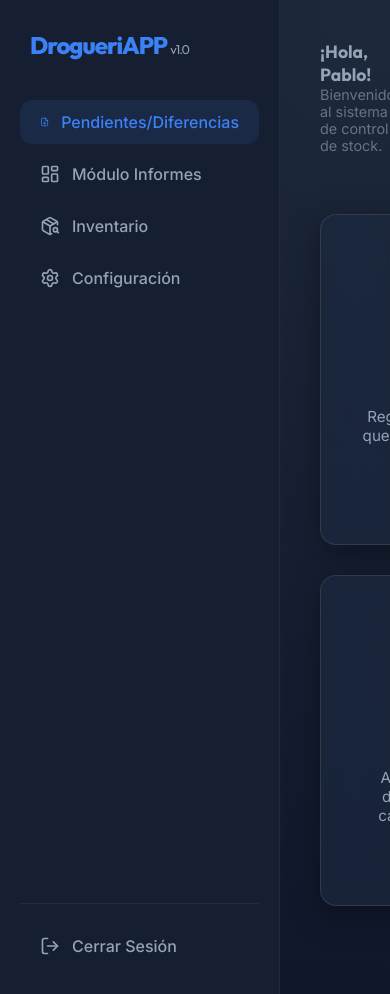
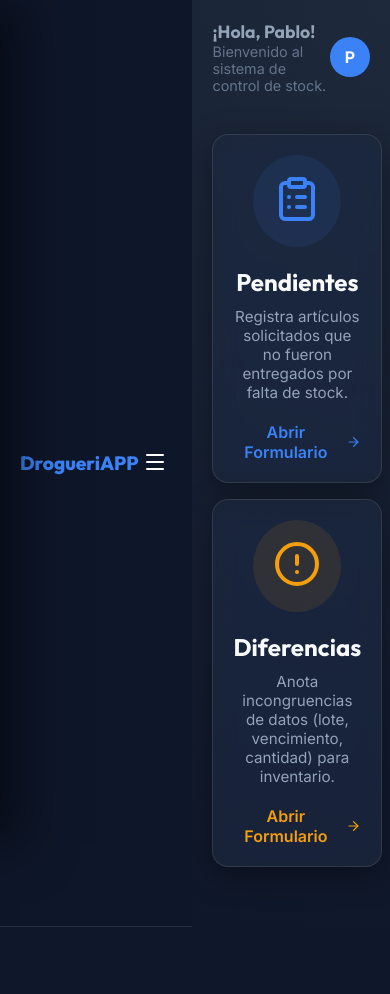
Before and after one commit to PrograPF/DrogueriAPP, a React (Vite) app in the folder erp-frontend/: page / in a window 390 px wide. Shown: the top 994 px of the page. After the commit the page ends 927 px from the top, so only its background shows below. Built offline with nearby package versions, Linux system fonts and the light colour scheme.

Commit message:
feat: implement responsive mobile UI for DrogueriAPP

```diff
--- a/erp-frontend/src/App.jsx
+++ b/erp-frontend/src/App.jsx
@@ -1,16 +1,16 @@
-import React from 'react';
+import React, { useState } from 'react';
 import { BrowserRouter as Router, Routes, Route, Link, useLocation } from 'react-router-dom';
-import { LayoutDashboard, FilePlus, Settings, LogOut, PackageSearch } from 'lucide-react';
+import { LayoutDashboard, FilePlus, Settings, LogOut, PackageSearch, Menu, X } from 'lucide-react';
 import PendientesDiferenciasModule from './modules/Pendientes/PendientesDiferenciasModule';
 import InformesModule from './modules/Informes/InformesModule';
 import ConfigModule from './modules/Config/ConfigModule';
 
-const SidebarItem = ({ icon: Icon, label, to }) => {
+const SidebarItem = ({ icon: Icon, label, to, onClick }) => {
   const location = useLocation();
   const active = location.pathname === to;
 
   return (
-    <Link to={to} style={{
+    <Link to={to} onClick={onClick} style={{
       display: 'flex',
       alignItems: 'center',
       gap: '12px',
@@ -29,43 +29,83 @@ const SidebarItem = ({ icon: Icon, label, to }) => {
 };
 
 const AppContent = () => {
+  const [isSidebarOpen, setIsSidebarOpen] = useState(false);
+
+  const toggleSidebar = () => setIsSidebarOpen(!isSidebarOpen);
+  const closeSidebar = () => setIsSidebarOpen(false);
+
   return (
-    <div style={{ display: 'flex', minHeight: '100vh' }}>
+    <div className="app-container">
+      {/* Sidebar Overlay (Mobile) */}
+      <div
+        className={`sidebar-overlay ${isSidebarOpen ? 'open' : ''}`}
+        onClick={closeSidebar}
+      />
+
+      {/* Mobile Header */}
+      <div className="mobile-header">
+        <h2 style={{ fontSize: '1.2rem', fontWeight: '800', color: '#3b82f6', margin: 0 }}>
+          DrogueriAPP
+        </h2>
+        <button
+          onClick={toggleSidebar}
+          style={{
+            background: 'none',
+            border: 'none',
+            color: 'white',
+            cursor: 'pointer',
+            padding: '5px'
+          }}
+        >
+          {isSidebarOpen ? <X size={24} /> : <Menu size={24} />}
+        </button>
+      </div>
+
       {/* Sidebar */}
-      <div style={{
-        width: '280px',
-        background: 'rgba(30, 41, 59, 0.5)',
-        borderRight: '1px solid rgba(255, 255, 255, 0.05)',
-        padding: '30px 20px',
-        display: 'flex',
-        flexDirection: 'column'
-      }}>
-        <div style={{ marginBottom: '40px', padding: '0 10px' }}>
-          <h1 style={{ fontSize: '1.5rem', fontWeight: '800', color: '#3b82f6', letterSpacing: '-1px' }}>
+      <div className={`sidebar ${isSidebarOpen ? 'open' : ''}`}>
+        <div style={{ marginBottom: '40px', padding: '0 10px', display: 'flex', justifyContent: 'space-between', alignItems: 'center' }}>
+          <h1 style={{ fontSize: '1.5rem', fontWeight: '800', color: '#3b82f6', letterSpacing: '-1px', margin: 0 }}>
             DrogueriAPP <span style={{ color: '#94a3b8', fontWeight: '400', fontSize: '0.8rem' }}>v1.0</span>
           </h1>
+          <button
+            className="mobile-only"
+            onClick={closeSidebar}
+            style={{ display: 'none', background: 'none', border: 'none', color: '#94a3b8' }}
+          >
+            <X size={20} />
+          </button>
         </div>
 
         <div style={{ flex: 1 }}>
-          <SidebarItem icon={FilePlus} label="Pendientes/Diferencias" to="/" />
-          <SidebarItem icon={LayoutDashboard} label="Módulo Informes" to="/informes" />
-          <SidebarItem icon={PackageSearch} label="Inventario" to="/inventario" />
-          <SidebarItem icon={Settings} label="Configuración" to="/config" />
+          <SidebarItem icon={FilePlus} label="Pendientes/Diferencias" to="/" onClick={closeSidebar} />
+          <SidebarItem icon={LayoutDashboard} label="Módulo Informes" to="/informes" onClick={closeSidebar} />
+          <SidebarItem icon={PackageSearch} label="Inventario" to="/inventario" onClick={closeSidebar} />
+          <SidebarItem icon={Settings} label="Configuración" to="/config" onClick={closeSidebar} />
         </div>
 
         <div style={{ borderTop: '1px solid rgba(255, 255, 255, 0.05)', paddingTop: '20px' }}>
-          <SidebarItem icon={LogOut} label="Cerrar Sesión" to="/logout" />
+          <SidebarItem icon={LogOut} label="Cerrar Sesión" to="/logout" onClick={closeSidebar} />
         </div>
       </div>
 
       {/* Main Content */}
-      <div style={{ flex: 1, padding: '40px', background: 'radial-gradient(circle at top right, #1e293b 0%, #0f172a 100%)', overflowY: 'auto' }}>
+      <div className="main-content">
         <header style={{ marginBottom: '40px', display: 'flex', justifyContent: 'space-between', alignItems: 'center' }}>
           <div>
             <h3 style={{ fontSize: '1.1rem', color: '#94a3b8' }}>¡Hola, Pablo!</h3>
             <p style={{ color: '#64748b', fontSize: '0.9rem' }}>Bienvenido al sistema de control de stock.</p>
           </div>
-          <div style={{ width: '40px', height: '40px', background: '#3b82f6', borderRadius: '50%', display: 'flex', alignItems: 'center', justifyContent: 'center', fontWeight: 'bold' }}>P</div>
+          <div style={{
+            width: '40px',
+            height: '40px',
+            background: '#3b82f6',
+            borderRadius: '50%',
+            display: 'flex',
+            alignItems: 'center',
+            justifyContent: 'center',
+            fontWeight: 'bold',
+            flexShrink: 0
+          }}>P</div>
         </header>
 
         <Routes>
--- a/erp-frontend/src/index.css
+++ b/erp-frontend/src/index.css
@@ -101,26 +101,140 @@ input[type=number] {
   -moz-appearance: textfield;
 }
 
+/* Layout classes */
+.app-container {
+  display: flex;
+  min-height: 100vh;
+  position: relative;
+}
+
+.sidebar {
+  width: 280px;
+  background: rgba(30, 41, 59, 0.8);
+  backdrop-filter: blur(10px);
+  border-right: 1px solid rgba(255, 255, 255, 0.05);
+  padding: 30px 20px;
+  display: flex;
+  flex-direction: column;
+  transition: transform 0.3s ease;
+  z-index: 100;
+}
+
+.main-content {
+  flex: 1;
+  padding: 40px;
+  background: radial-gradient(circle at top right, #1e293b 0%, #0f172a 100%);
+  overflow-y: auto;
+  min-width: 0; /* Prevents flex items from overflowing */
+}
+
+.responsive-grid-2 {
+  display: grid;
+  grid-template-columns: repeat(2, 1fr);
+  gap: 24px;
+}
+
+.responsive-grid-auto {
+  display: grid;
+  grid-template-columns: repeat(auto-fit, minmax(280px, 1fr));
+  gap: 24px;
+}
+
+.mobile-header {
+  display: none;
+  padding: 15px 20px;
+  background: rgba(15, 23, 42, 0.9);
+  backdrop-filter: blur(8px);
+  border-bottom: 1px solid var(--border-color);
+  align-items: center;
+  justify-content: space-between;
+  position: sticky;
+  top: 0;
+  z-index: 80;
+}
+
+.sidebar-overlay {
+  display: none;
+  position: fixed;
+  inset: 0;
+  background: rgba(0, 0, 0, 0.6);
+  backdrop-filter: blur(4px);
+  z-index: 90;
+  opacity: 0;
+  pointer-events: none;
+  transition: opacity 0.3s ease;
+}
+
+/* Mobile responsive */
+@media (max-width: 1024px) {
+  .sidebar {
+    position: fixed;
+    top: 0;
+    left: 0;
+    bottom: 0;
+    transform: translateX(-100%);
+    box-shadow: 20px 0 50px rgba(0,0,0,0.5);
+  }
+
+  .sidebar.open {
+    transform: translateX(0);
+  }
+
+  .sidebar-overlay.open {
+    display: block;
+    opacity: 1;
+    pointer-events: auto;
+  }
+
+  .mobile-header {
+    display: flex;
+  }
+
+  .main-content {
+    padding: 20px;
+  }
+
+  header {
+    margin-bottom: 25px !important;
+  }
+
+  .responsive-grid-2 {
+    grid-template-columns: 1fr;
+    gap: 16px;
+  }
+
+  .responsive-grid-auto {
+    grid-template-columns: 1fr;
+    gap: 16px;
+  }
+
+  .glass-card {
+    padding: 20px !important;
+  }
+
+  .btn-group-responsive {
+    flex-direction: column-reverse;
+    width: 100%;
+  }
+
+  .btn-group-responsive button {
+    width: 100%;
+  }
+}
+
 /* === Reglas Globales de Impresión === */
 @media print {
-  /* Ocultar sidebar y header */
-  body > div > div > div:first-child {
+  .sidebar, .mobile-header, .sidebar-overlay {
     display: none !important;
   }
-  body > div > div > div:last-child > header {
-    display: none !important;
-  }
-  /* Fondo blanco y texto negro */
-  body, body > div > div > div:last-child {
+
+  .main-content {
+    padding: 0 !important;
     background: white !important;
     color: black !important;
-    padding: 0 !important;
   }
-  /* Contenido ocupa todo el ancho */
-  body > div > div {
-    display: block !important;
-  }
-  body > div > div > div:last-child {
-    width: 100% !important;
+
+  body, .app-container {
+    background: white !important;
   }
 }
--- a/erp-frontend/src/modules/Config/ConfigModule.jsx
+++ b/erp-frontend/src/modules/Config/ConfigModule.jsx
@@ -76,11 +76,13 @@ const ConfigModule = () => {
       animate={{ opacity: 1 }}
       style={{ maxWidth: '800px', margin: '0 auto' }}
     >
-      <div style={{ display: 'flex', alignItems: 'center', gap: '15px', marginBottom: '30px' }}>
-        <Settings size={32} color="#3b82f6" />
-        <div>
-          <h2 style={{ fontSize: '1.8rem', fontWeight: '800' }}>Configuración del Sistema</h2>
-          <p style={{ color: '#94a3b8' }}>Gestión de Centros de Salud y parámetros globales.</p>
+      <div style={{ display: 'flex', flexDirection: 'column', gap: '15px', marginBottom: '30px' }}>
+        <div style={{ display: 'flex', alignItems: 'center', gap: '15px' }}>
+          <Settings size={32} color="#3b82f6" />
+          <div>
+            <h2 style={{ fontSize: '1.8rem', fontWeight: '800' }}>Configuración del Sistema</h2>
+            <p style={{ color: '#94a3b8' }}>Gestión de Centros de Salud y parámetros globales.</p>
+          </div>
         </div>
       </div>
 
@@ -90,7 +92,7 @@ const ConfigModule = () => {
         </h3>
 
         {/* Formulario Añadir */}
-        <div style={{ display: 'flex', gap: '10px', marginBottom: '30px' }}>
+        <div className="btn-group-responsive" style={{ display: 'flex', gap: '10px', marginBottom: '30px' }}>
           <input
             type="text"
             placeholder="Nombre del nuevo centro..."
--- a/erp-frontend/src/modules/Pendientes/PendientesDiferenciasModule.jsx
+++ b/erp-frontend/src/modules/Pendientes/PendientesDiferenciasModule.jsx
@@ -26,12 +26,10 @@ const PendientesDiferenciasModule = () => {
             initial={{ opacity: 0, y: 20 }}
             animate={{ opacity: 1, y: 0 }}
             exit={{ opacity: 0, y: -20 }}
+            className="responsive-grid-auto"
             style={{
-              display: 'grid',
-              gridTemplateColumns: 'repeat(auto-fit, minmax(300px, 1fr))',
-              gap: '30px',
               maxWidth: '900px',
-              margin: '60px auto'
+              margin: '40px auto'
             }}
           >
             {/* Botón Pendientes */}
--- a/erp-frontend/src/modules/Pendientes/PendientesForm.jsx
+++ b/erp-frontend/src/modules/Pendientes/PendientesForm.jsx
@@ -171,7 +171,7 @@ const PendientesForm = ({ onBack }) => {
         </button>
       </div>
 
-      <div style={{ display: 'grid', gridTemplateColumns: 'repeat(2, 1fr)', gap: '24px' }}>
+      <div className="responsive-grid-2">
         {/* Lado Izquierdo */}
         <div style={{ display: 'flex', flexDirection: 'column', gap: '20px' }}>
           <div>
@@ -192,7 +192,10 @@ const PendientesForm = ({ onBack }) => {
               borderRadius: '8px',
               color: formData.cod ? '#3b82f6' : '#64748b',
               fontWeight: '600',
-              border: '1px dashed var(--border-color)'
+              border: '1px dashed var(--border-color)',
+              minHeight: '45px',
+              display: 'flex',
+              alignItems: 'center'
             }}>
               {nombreArticulo}
             </div>
@@ -284,7 +287,7 @@ const PendientesForm = ({ onBack }) => {
         </div>
       </div>
 
-      <div style={{ display: 'flex', gap: '16px', marginTop: '40px', justifyContent: 'flex-end' }}>
+      <div className="btn-group-responsive" style={{ display: 'flex', gap: '16px', marginTop: '40px', justifyContent: 'flex-end' }}>
         <button onClick={handleClear} className="btn-secondary">
           <Eraser size={20} /> Limpiar Todo
         </button>
```
Also changed, not shown: erp-frontend/src/modules/Informes/InformesModule.jsx (+6 -6 lines), erp-frontend/src/modules/Pendientes/DiferenciasForm.jsx (+6 -4 lines).
